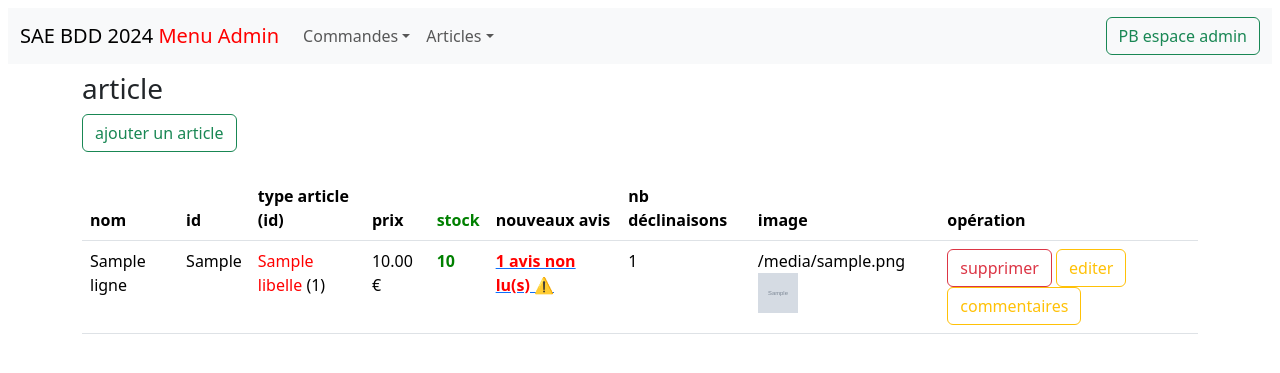
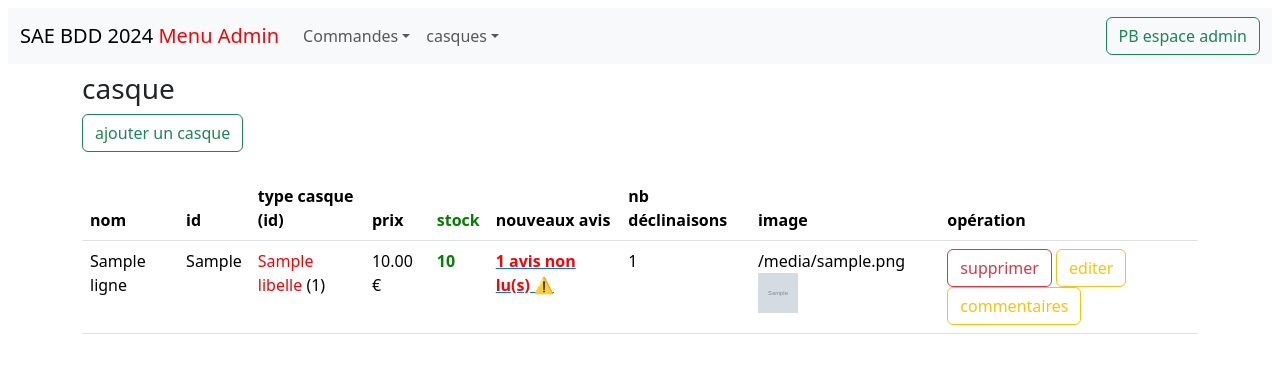
Before and after one commit to Suzdeloffre/SAE2-3.4.5, a Flask app: template 5-A2-SAE345/templates/admin/casque/show_casque.html in a window 1280 px wide. Shown: the top 373 px of the page. Run offline with Flask 3, Linux system fonts and the light colour scheme; the template is opened without the code that fills it: most values are stand-ins (such as "Sample title", 1, 10 or a date in 2020); grey boxes marked "Sample" are stand-in pictures; some libraries are stand-ins or nearby versions.

Commit message:
affiche casque admin

```diff
--- a/5-A2-SAE345/sae_sql.sql
+++ b/5-A2-SAE345/sae_sql.sql
@@ -196,6 +196,7 @@ INSERT INTO ligne_panier(id_utilisateur, id_casque, quantite, date_ajout) VALUES
 (1, 2, 1, '2022-06-24'),
 (1, 5, 1, '2022-11-15'),
 (1, 10, 1, '2024-01-24'),
+
 (1, 15, 1, '2021-11-24'),
 (1, 19, 1, '2019-05-20'),
 (1, 21, 1, '2020-11-24');
--- a/5-A2-SAE345/templates/admin/_nav_admin.html
+++ b/5-A2-SAE345/templates/admin/_nav_admin.html
@@ -19,11 +19,11 @@
 {#        </li>#}
 
         <li class="nav-item dropdown">
-             <a href="#" class="nav-link dropdown-toggle" data-bs-toggle="dropdown">Articles</a>
+             <a href="#" class="nav-link dropdown-toggle" data-bs-toggle="dropdown">casques</a>
             <div class="dropdown-menu" aria-labelledby="DropdownProduits">
-                <a class="dropdown-item" href="/admin/casque/show"   >Gestion des articles</a>
-                <a class="dropdown-item" href="/admin/type-article/show"    > Gestion des types d'articles </a>
-                <a class="dropdown-item" href="/admin/dataviz/etat1"   > votre partie : Dataviz (exemple les types de articles) </a>
+                <a class="dropdown-item" href="/admin/casque/show"   >Gestion des casques</a>
+                <a class="dropdown-item" href="/admin/type-casque/show"    > Gestion des types d'casques </a>
+                <a class="dropdown-item" href="/admin/dataviz/etat1"   > votre partie : Dataviz (exemple les types de casques) </a>
                 <a class="dropdown-item" href="/admin/dataviz/etat2"   > sujet 3  : Dataviz supplémentaire : Map </a>
             </div>
         </li>
--- a/5-A2-SAE345/templates/admin/casque/show_casque.html
+++ b/5-A2-SAE345/templates/admin/casque/show_casque.html
@@ -1,7 +1,7 @@
 {#
-articles (tableau de dictionnaires)
+casques (tableau de dictionnaires)
 * tableau de "casquecasque"
-    * id_article, nom, type_article_id, prix
+    * id_casque, nom, type_casque_id, prix
     * option :
         * stock ,
         * nb_avis ,
@@ -10,29 +10,29 @@ articles (tableau de dictionnaires)
 {% extends 'admin/layout_admin.html' %}
 
 {% block title %}
-    <title>afficher les articles</title>
+    <title>afficher les casques</title>
 {% endblock %}
 
 {% block body %}
-<h3>article</h3>
-<a  class="btn btn-outline-success" href="/admin/casque/add">ajouter un article</a>
+<h3>casque</h3>
+<a  class="btn btn-outline-success" href="/admin/casque/add">ajouter un casque</a>
 <br><br>
-{#{{ articles }}#}
+{#{{ casques }}#}
 <table class="table">
     <thead class="thead-dark">
         <tr>
-            <th>nom</th><th>id</th><th>type article (id)</th><th>prix</th><th style="color: green">stock</th>
+            <th>nom</th><th>id</th><th>type casque (id)</th><th>prix</th><th style="color: green">stock</th>
             <th>nouveaux avis</th><th>nb déclinaisons</th><th>image</th><th>opération</th>
         </tr>
     </thead>
     <tbody>
-    {% if articles | length >= 1 %}
-        {% for ligne in articles %}
+    {% if casques | length >= 1 %}
+        {% for ligne in casques %}
            <tr>
-                  <td>{{ ligne.nom }}</td>
-                  <td>{{ ligne.id_article }}</td>
-                  <td><span style="color: red">{{ ligne.libelle }}</span> ({{ ligne.type_article_id }})</td>
-                  <td>{#{ ligne.prix }#}  {{  "{:,.2f} €".format(ligne.prix) }}</td>
+                  <td>{{ ligne.nom_casque }}</td>
+                  <td>{{ ligne.id_casque }}</td>
+                  <td><span style="color: red">{{ ligne.libelle }}</span> ({{ ligne.type_casque_id }})</td>
+                  <td>{#{ ligne.prix }#}  {{  "{:,.2f} €".format(ligne.prix_casque) }}</td>
                   <td>
                   {% if ligne.stock is defined %}
                      {% if ligne.stock != None  %}
@@ -42,7 +42,7 @@ articles (tableau de dictionnaires)
                                 <span style="color: #fd7e14">(⚠️ déclinaison(s) en rupture)</span>
                             {% endif %}
                         {% else %}
-                            <strong class="text-muted">article momentanément indisponible</strong>
+                            <strong class="text-muted">casque momentanément indisponible</strong>
                         {% endif %}
                      {% else %}
                              <strong class="text-muted">déclinaison ND</strong>
@@ -54,7 +54,7 @@ articles (tableau de dictionnaires)
                    <td>
                   {% if ligne.nb_commentaires_nouveaux is defined %}
                      {% if ligne.nb_commentaires_nouveaux > 0 %}
-                         <a href="/admin/article/commentaires?id_article={{ ligne.id_article }}"><strong style="color: red">{{ ligne.nb_commentaires_nouveaux }} avis non lu(s) ⚠️ </strong></a>
+                         <a href="/admin/casque/commentaires?id_casque={{ ligne.id_casque }}"><strong style="color: red">{{ ligne.nb_commentaires_nouveaux }} avis non lu(s) ⚠️ </strong></a>
                      {% else %}
                         <strong class="text-muted"></strong>
                      {% endif %}
@@ -79,16 +79,16 @@ articles (tableau de dictionnaires)
                         {% endif %}
                   </td>
                   <td>
-                      <a  class="btn btn-outline-danger" href="/admin/article/delete?id_article={{ ligne.id_article }}" onclick="return confirm('Are you sure?')" >supprimer</a>
-                      <a  class="btn btn-outline-warning" href="/admin/article/edit?id_article={{ ligne.id_article }}">editer</a>
-                      <a  class="btn btn-outline-warning" href="/admin/article/commentaires?id_article={{ ligne.id_article }}">commentaires</a>
+                      <a  class="btn btn-outline-danger" href="/admin/casque/delete?id_casque={{ ligne.id_casque }}" onclick="return confirm('Are you sure?')" >supprimer</a>
+                      <a  class="btn btn-outline-warning" href="/admin/casque/edit?id_casque={{ ligne.id_casque }}">editer</a>
+                      <a  class="btn btn-outline-warning" href="/admin/casque/commentaires?id_casque={{ ligne.id_casque }}">commentaires</a>
                   </td>
            </tr>
         {% endfor %}
     {% else %}
             <tr>
                   <td>
-                      pas d'article
+                      pas d'casque
                   </td>
            </tr>
     {% endif %}
```
Also changed, not shown: 5-A2-SAE345/controllers/admin_casque.py (+4 -4 lines).
